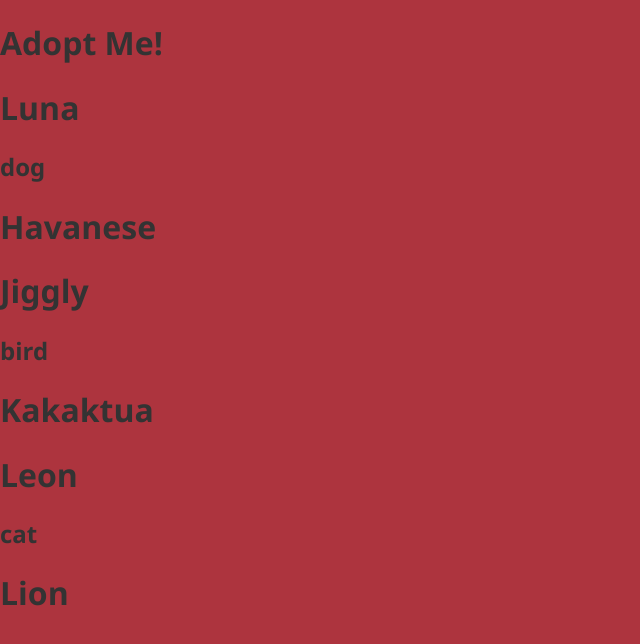
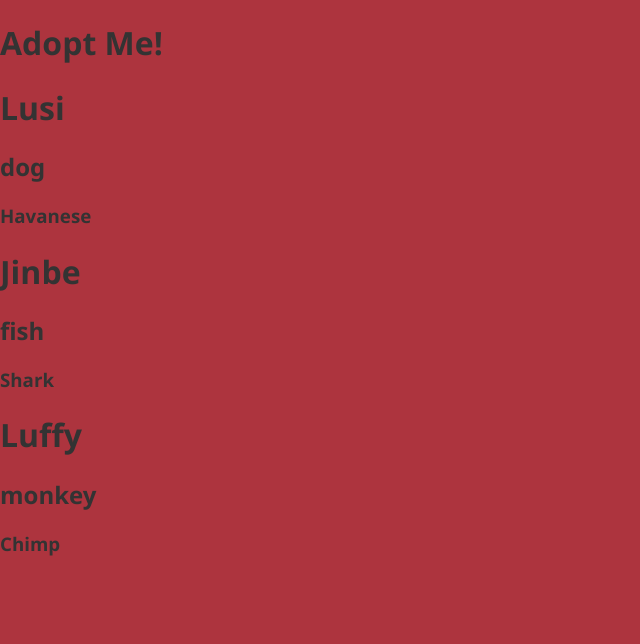
Before and after one commit to drdlee/fem-react4, a React (Vite) app: page / in a window 1280 px wide. Shown: the top 644 px of the page, without its empty margins (0-640 px from the left). Built offline with nearby package versions, Linux system fonts and the light colour scheme.

Commit message:
using jsx and jsx's eslint config, and commiting empty .env file

```diff
--- a/package.json
+++ b/package.json
@@ -6,7 +6,7 @@
   "scripts": {
     "format": "prettier --write \"src/**/*.{js,jsx,css,json}\"",
     "format:check": "prettier --list-different \"src/**/*.{js,jsx,css,json}\"",
-    "lint": "eslint \"**/*.{js,jsx}\"",
+    "lint": "eslint \"src/**/*.{js,jsx}\"",
     "test": "echo \"Error: no test specified\" && exit 1",
     "dev": "parcel src/index.html"
   },
@@ -22,9 +22,13 @@
   },
   "homepage": "https://github.com/drdlee/fem-react4#readme",
   "devDependencies": {
+    "babel-eslint": "^10.0.0",
     "eslint": "^5.6.0",
     "eslint-config-prettier": "^3.1.0",
+    "eslint-plugin-import": "^2.14.0",
+    "eslint-plugin-jsx-a11y": "^6.1.1",
     "eslint-plugin-prettier": "^2.6.2",
+    "eslint-plugin-react": "^7.11.1",
     "parcel-bundler": "^1.10.0",
     "prettier": "^1.14.3"
   },
--- a/src/js/App.js
+++ b/src/js/App.js
@@ -7,25 +7,15 @@ class App extends React.Component {
     alert("You Clicked the title");
   }
   render() {
-    return React.createElement("div", { onClick: this.handleClick }, [
-      React.createElement("h1", {}, "Adopt Me!"),
-      React.createElement(Pet, {
-        name: "Luna",
-        animal: "dog",
-        breed: "Havanese"
-      }),
-      React.createElement(Pet, {
-        name: "Jiggly",
-        animal: "bird",
-        breed: "Kakaktua"
-      }),
-      React.createElement(Pet, {
-        name: "Leon",
-        animal: "cat",
-        breed: "Lion"
-      })
-    ]);
+    return (
+      <div>
+        <h1>Adopt Me!</h1>
+        <Pet name="Lusi" animal="dog" breed="Havanese" />
+        <Pet name="Jinbe" animal="fish" breed="Shark" />
+        <Pet name="Luffy" animal="monkey" breed="Chimp" />
+      </div>
+    );
   }
 }
 
-render(React.createElement(App), document.getElementById("root"));
+render(<App />, document.getElementById("root"));
--- a/src/js/Pet.js
+++ b/src/js/Pet.js
@@ -1,11 +1,13 @@
 import React from "react";
 
 const Pet = props => {
-  return React.createElement("div", {}, [
-    React.createElement("h1", {}, props.name),
-    React.createElement("h2", {}, props.animal),
-    React.createElement("h1", {}, props.breed)
-  ]);
+  return (
+    <div>
+      <h1>{props.name}</h1>
+      <h2>{props.animal}</h2>
+      <h3>{props.breed}</h3>
+    </div>
+  );
 };
 
 export default Pet;
```
Also changed, not shown: .eslintrc.json, 2 other files (tests, documents, lock files or other folders).
